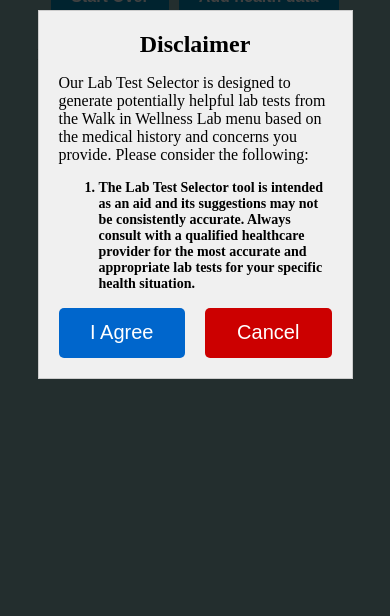
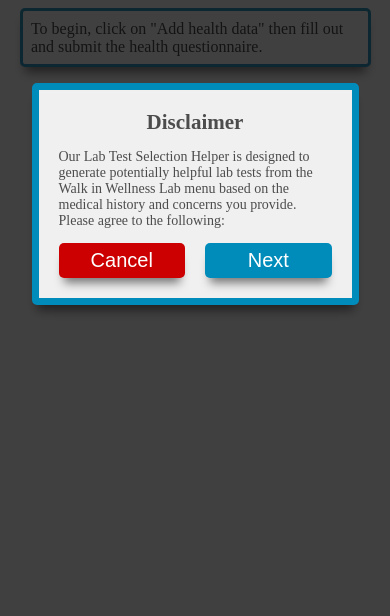
Before and after one commit to thejsx/GPT-lab-selector, a FastAPI app: page / in a window 390 px wide. Shown: the part 228-844 px from the top of the page. Run offline with FastAPI, Linux system fonts and the light colour scheme.

Commit message:
Completely revamped front end. Add to cart more info options (not functional yet), changed color scheme, added logo, fixed some backend bugs. Panel results have been upgraded on backend. Other misc changes

```diff
--- a/main.py
+++ b/main.py
@@ -7,7 +7,7 @@ import os
 from fastapi.staticfiles import StaticFiles
 import gpt_funcs
 import labtests
-from test_search import find_lab_test_matches_complete
+from test_search import find_lab_test_matches_complete, remove_panels
 from starlette.responses import Response
 import models
 
@@ -22,8 +22,6 @@ templates = Jinja2Templates(directory="templates")
 def read_root(request: Request):
     return templates.TemplateResponse("input.html", {"request": request})
 
-
-
 @app.post("/process")
 async def process_query(query: models.QueryData = Body(...)):
     query = query.dict()
@@ -34,6 +32,7 @@ async def process_query(query: models.QueryData = Body(...)):
         return {}
     try:
         final_dict,panel_dict = find_lab_test_matches_complete(gpt_response)
+        panel_dict = remove_panels(query['query'], panel_dict)
     except Exception as e:
         print(f'The gpt_response {gpt_response} generated an error {e}')
         return {}
--- a/static/main.css
+++ b/static/main.css
@@ -11,20 +16,23 @@ body {
 
 .disclaimer {
     background-color: #f0f0f0;
-    border: 1px solid #cccccc;
+    border: 7px solid #008CBA;
     padding: 20px;
     margin: 20px auto;
     width: 70%;
     text-align: left;
     overflow-y: auto;
     max-height: 100%;
+    box-shadow: 0 10px 10px -5px rgba(0, 0, 0, 0.5);
+    border-radius: 5px;
+
   }
 
   .disclaimer h2 {
     text-align: center;
   }
 
-  #disclaimer2, #disclaimer3 {
+  #disclaimer2, #disclaimer3, #disclaimer4 {
     display: none;
   }
 
@@ -34,18 +42,19 @@ body {
     gap: 20px;
   }
 
-  #agreeButton, .cancelButton, #nextButton1, #nextButton2 {
-    width: 200px;
-    height: 50px;
-    background-color: #0066cc;
+  .agreeButton, .cancelButton {
+    width: 150px;
+    height: 35px;
+    background-color: #008CBA;
     color: #ffffff;
     border: none;
     border-radius: 5px;
     font-size: 20px;
     cursor: pointer;
+    box-shadow: 0 10px 10px -5px rgba(0, 0, 0, 0.5);
   }
 
-  #agreeButton:hover, #cancelButton:hover {
+  .agreeButton:hover {
     background-color: #004d99;
   }
 
@@ -70,48 +104,73 @@ body {
     align-items: center;
     justify-content: center;
     width: 100%;
-    padding: 2%;
-    margin: 1vh 0 1vh 0;
+    padding: 1vh 0;
+    margin: 1vh 0;
 
 }
 
 #Instructions {
     background-color: white;
-    border: 1px solid black;
+    border: 3px solid rgb(51, 156, 197);
+    border-radius: 5px;
     align-items: center;
     width: fit-content;
-    padding: 2vw;
+    max-width: 90vw;
+    padding: 1vh;
+    box-shadow: 0 10px 10px -5px rgba(0, 0, 0, 0.5);
+    box-sizing: border-box;
 }
 
 #input-container {
     display: none;
+    gap: 1vh;
     align-items: center;
     flex-direction: column;
     justify-content: center;
     width: 100%;
-    padding: 10px;
+    padding: 1vh 1vw;
+    margin: 1vh auto;
 }
 
-
-#query {
+#form {
+    display: flex;
+    flex-direction: column;
+    gap: 1vh;
     background-color: white;
-    border: 1px solid blue;
+    border: 3px solid rgb(51, 156, 197);
+    border-radius: 5px;
     padding: 2vw;
     width: fit-content;
-    max-width: 80vw;
+    max-width: 90vw;
+    box-shadow: 0 10px 10px -5px rgba(0, 0, 0, 0.5);
+    box-sizing: border-box;
 }
 
+#q1, #q3 {
+  display: flex;
+  font-weight: bold;
+  align-items: center;
+  justify-content: center;
+  margin: 0;
+}
+
+#q3 {
+  display: none;
+}
 
 #button-container {
     display: flex;
     justify-content: center;
     align-items: center;
     gap: 10px; /* Add a gap between buttons */
+    margin: 1vh auto;
+    padding: 1vh 0;
 }
 
 #second-button-container {
     display: none;
-    margin-top: 2vh;
+    margin: 1vh auto;
+    padding: 1vh 0;
     justify-content: center;
     align-items: center;
     gap: 10px; /* Add a gap between buttons */
@@ -128,61 +196,98 @@ body {
     width: 100%;
 }
 
-
 #messages {
     background-color: white;
-    border: 1px solid green;
+    border: 3px solid rgb(51, 156, 197);
+    border-radius: 5px;
     padding: 2vw;
     width: fit-content;
-    max-width: 80%;
+    max-width: 90vw;
+    box-shadow: 0 10px 10px -5px rgba(0, 0, 0, 0.5);
+    box-sizing: border-box;
 }
 
-.results-container {
-    display: grid;
-    grid-template-columns: auto auto;
+#results-container {
+    display: none;
+    grid-template-columns: auto;
     grid-template-rows: auto auto;
     grid-column-gap: 2vw;
+    grid-row-gap: 2vh;
     justify-content: space-evenly;
     width: fit-content;
     max-width: 95vw;
-    margin: 3vh auto 2.5vh auto;
+    margin: 1vh auto;
+    padding: 1vh 0;
+    justify-items: center;
 }
 
-.results-container h2 {
+#results-container h2 {
     font-size: 16px;
+}
+
+#result1Box, #result2Box {
+  display: flex;
+  flex-direction: column;
+  gap: 1vh;
+  max-width: 100%;
 }
 
 #result1, #result2 {
     overflow-wrap: break-word;
     background-color: white;
-    display: flex;
-    flex-direction: column;
-    justify-content: space-around;
+    display: grid;
+    grid-template-columns: 2fr 1fr 0.85fr;
     gap: 1vh;
-    border: 1px solid red;
+    border: 3px solid rgb(51, 156, 197);
+    border-radius: 5px;
     padding: 1.5vw;
     margin-top: 1vh;
     width: fit-content;
     min-width: 90%;
+    min-height: 20px;
+    max-width: 100%;
+    box-sizing: border-box;
+    box-shadow: 0 10px 10px -5px rgba(0, 0, 0, 0.5);
+
+}
+
+#panelModal {
+  display: none;
+}
+
+#panel-box {
+  display: flex;
+  background-color: #f0f0f0;
+  border: 7px solid rgb(51, 156, 197);
+  border-radius: 5px;
+  padding: 2vh;
+  margin: auto;
+  width: fit-content;
+  height: fit-content;
+  overflow-y: auto;
+  gap: 1vh;
+  max-width: 90vw;
+  box-shadow: 0 10px 10px -5px rgba(0, 0, 0, 0.5);
 }
 
 .panel {
-    width: 100%;
-    display: flex;
-    flex-direction: column;
+  display: none;
+  text-align: left;
+  flex-direction: column;
+  width: 100%;
 }
 
 .bold-key {
     font-weight: bold;
-    margin: 0;
 }
 
-.indented-item {
-    display: flex;
+.test-grid {
+    display: grid;
+    grid-template-columns: 1fr 1fr;
     flex-wrap: wrap;
-    gap: 2vw;
-    padding-left: 15px;
+    gap: 1vw;
     font-weight: 100;
+    margin: 0 10%;
 }
 
 #result2 p {
@@ -441,52 +568,67 @@ h1 {
     font-size: 16px; /* Set a font size */
     font-weight: bold;
     transition: background-color 0.3s ease; /* Add transition */
+    box-shadow: 0 10px 10px -5px rgba(0, 0, 0, 0.5);
   }
 
-  .myButton:hover {
+  .myButton:hover, .cart-button:hover, .info-button:hover {
     background-color: #007B9A; /* Change background color on hover */
   }
 
-  .myButton:active {
+  .myButton:active, .cart-button:active, .info-button:active, .agreeButton:active, .cancelButton:active {
     background-color: #005C6C; /* Change background color on click */
     box-shadow: 0 5px #002D33; /* Add box shadow */
     transform: translateY(4px); /* Move button 4px down */
   }
-
 
   /* dealing with larger screens */
   body {
     font-size: 16px; /* Default font size for smaller screens */
   }
 
-  .disclaimer li {
+  .disclaimer {
     font-size: 14px;
-    font-weight: bold;
   }
 
+@media (max-width: 406px) {
+  h1 {
+    font-size: 24px;
+  }
+}
+
   @media (min-width: 768px) {
-    body, .results-container h2, #disclaimer p {
+    body, #results-container h2, .disclaimer {
       font-size: 18px; /* Increased font size for screens 768px and wider */
     }
-    .box, .drop-down, #queryInput, .checklistbuttons button, .query-box div button, .disclaimer li {
+    .box, .drop-down, #queryInput, .checklistbuttons button, .query-box div button {
         font-size: 14px;
     }
   }
 
   @media (min-width: 1024px) {
-    body, .results-container h2, .disclaimer p {
+    body, #results-container h2, .disclaimer {
       font-size: 20px; /* Even larger font size for screens 1024px and wider */
     }
-    .box, .drop-down, #queryInput, .checklistbuttons button, .query-box div button, .disclaimer li {
+    .box, .drop-down, #queryInput, .checklistbuttons button, .query-box div button {
         font-size: 16px;
     }
   }
 
+  @media (min-width: 1200px) {
+    #results-container {
+      grid-template-columns: auto auto;
+      grid-template-rows: auto;
+    }
+    #result1, #result2 {
+      grid-template-columns: 3.5fr 1fr 0.9fr;
+    }
+  }
+
   @media (min-width: 1350px) {
-    body, .results-container h2, .disclaimer p {
+    body, #results-container h2, .disclaimer {
       font-size: 24px; /* Even larger font size for screens 1350px and wider */
     }
-    .box, .drop-down, #queryInput, .checklistbuttons button, .query-box div button, .disclaimer li {
+    .box, .drop-down, #queryInput, .checklistbuttons button, .query-box div button {
         font-size: 18px;
     }
   }
--- a/static/main.js
+++ b/static/main.js
@@ -26,7 +26,9 @@ function compareDicts(dict1, dict2) {
             return false;
         }
     }
-    if  ((dict1['Conditions'].length !== 0 || dict2['Conditions'].length !== 0) &&(dict1['Conditions'].length !== dict2['Conditions'].length || dict1['Conditions'].every((val,index) => val !== dict2['Conditions'][index]) || dict2['Conditions'].every((val,index) => val !== dict1['Conditions'][index]))) {
+    // if  ((dict1['Conditions'].length !== 0 || dict2['Conditions'].length !== 0) &&(dict1['Conditions'].length !== dict2['Conditions'].length || dict1['Conditions'].every((val,index) => val !== dict2['Conditions'][index]) || dict2['Conditions'].every((val,index) => val !== dict1['Conditions'][index]))) {
+
+    if (dict1['Conditions'].every(val => dict2['Conditions'].includes(val)) !== true || dict2['Conditions'].every(val => dict1['Conditions'].includes(val)) !== true) {
         return false;
     }
     if (dict1['Query'] !== dict2['Query']) {
@@ -45,22 +47,38 @@ document.getElementById('nextButton2').addEventListener('click', function(event)
     document.getElementById('disclaimer3').style.display = "block";
 });
 
+document.getElementById('nextButton3').addEventListener('click', function(event) {
+    document.getElementById('disclaimer3').style.display = "none";
+    document.getElementById('disclaimer4').style.display = "block";
+});
+
 document.getElementById('agreeButton').addEventListener('click', function(event) {
     document.getElementById('agreeModal').style.display = "none";
 });
 
-var cancelButtons = document.getElementsByClassName('cancelButton');
-
-for (var i = 0; i < cancelButtons.length; i++) {
-    cancelButtons[i].addEventListener('click', function(event) {
-        console.log('called')
+document.getElementById('cancelButton').addEventListener('click', function(event) {
     if(document.referrer === "" || document.referrer === "http://127.0.0.1:8000/") {
         window.location.href = "https://ppl.luminatehealth.com/";
     } else {
         window.history.back();
     }
 });
-}
+
+document.getElementById('back1').addEventListener('click', function(event) {
+    document.getElementById('disclaimer2').style.display = "none";
+    document.getElementById('disclaimer1').style.display = "block";
+});
+
+document.getElementById('back2').addEventListener('click', function(event) {
+    document.getElementById('disclaimer3').style.display = "none";
+    document.getElementById('disclaimer2').style.display = "block";
+});
+
+document.getElementById('back3').addEventListener('click', function(event) {
+    document.getElementById('disclaimer4').style.display = "none";
+    document.getElementById('disclaimer3').style.display = "block";
+});
+
 
 document.addEventListener("keyup", function(event) {
     if (event.target.id === 'queryInput'){
@@ -156,9 +174,12 @@ function submitQuery(query) {
     document.body.style.cursor = 'wait';
     var loading = document.querySelector('.loading');
     loading.style.display = 'flex';
-    document.getElementById('notes-container').style.display = 'flex';
+
+    // document.getElementById('notes-container').style.display = 'flex';
+    // document.getElementById('notes').textContent = "Please note that the lab tests that are returned here may be inconsistent or inaccurate. Additionally, other laboratory or non-laboratory tests that are not offered here may be more appropriate. It is recommended that you consult with a qualified healthcare provider to determine what lab tests are most appropriate for your specific medical needs.";
+
     document.getElementById('Instructions').textContent = "Getting lab tests.. this could take a minute.";
-    document.getElementById('notes').textContent = "Please note that the lab tests that are returned here may be inconsistent or inaccurate. Additionally, other laboratory or non-laboratory tests that are not offered here may be more appropriate. It is recommended that you consult with a qualified healthcare provider to determine what lab tests are most appropriate for your specific medical needs.";
+    document.getElementById('rationaleCont').style.display = 'flex';
 
     let data = {query: query }
     fetch('/process', {
@@ -194,6 +215,10 @@ function submitQuery(query) {
                 document.getElementById('Instructions').innerHTML = "Here are lab tests that may be helpful given your clinical history and concerns.<br>Please click on a lab test to see why.";}
 
         document.getElementById('messages').innerHTML = "Please click on a lab test above to get the rationale.";
+        document.getElementById('results-container').style.display = 'grid';
+        document.getElementById('q3').style.display = 'flex';
+
+        window.scrollTo(0,0);
 
         var result1Div = document.getElementById('result1');
         var result2Div = document.getElementById('result2');
@@ -201,30 +226,94 @@ function submitQuery(query) {
         var panelsDict = data["Panels"];
 
         for (var key in gptTestsDict) {
-            var a = document.createElement('a');
-            a.innerHTML = gptTestsDict[key]
-            a.style.cursor = 'pointer;'
-            a.addEventListener('click',createLinkClickHandler(query, data['Dicts']));
-            result1Div.appendChild(a);
+            // Create a new div for each row
+            var rowDiv = document.createElement('div');
+            rowDiv.style.display = 'contents';
+
+            // Test link
+            var aTest = document.createElement('a');
+            aTest.innerHTML = gptTestsDict[key];
+            aTest.style.cursor = 'pointer';
+            aTest.addEventListener('click', createLinkClickHandler(query, data['Dicts']));
+            rowDiv.appendChild(aTest);
+
+            // Add to Cart link
+            var aCart = document.createElement('button');
+            aCart.innerHTML = 'Add to Cart';
+            aCart.className = 'cart-button';
+            aCart.href = '#'; // Placeholder URL
+            aCart.style.cursor = 'pointer';
+            rowDiv.appendChild(aCart);
+
+            // More Info link
+            var aInfo = document.createElement('button');
+            aInfo.innerHTML = 'More Info';
+            aInfo.className = 'info-button';
+            aInfo.href = '#'; // Placeholder URL
+            aInfo.style.cursor = 'pointer';
+            rowDiv.appendChild(aInfo);
+
+            // Append the row to the result div
+            result1Div.appendChild(rowDiv);
         }
 
         for (var key in panelsDict) {
-            var panel = document.createElement('div');
-            panel.className = 'panel';
-            var panelTitle = document.createElement('div');
-            panelTitle.innerHTML = '<span class="bold-key">' + key + ':' + '</span>';
-            panel.appendChild(panelTitle);
-            var tests = document.createElement('div');
-            tests.className = 'indented-item';
+            var rowDiv = document.createElement('div');
+            rowDiv.style.display = 'contents';
+
+            var aPanel = document.createElement('a');
+            aPanel.innerHTML = key;
+            aPanel.style.cursor = 'pointer';
+            aPanel.addEventListener('click', panelClick);
+            rowDiv.appendChild(aPanel);
+
+            var aCart = document.createElement('button');
+            aCart.innerHTML = 'Add to Cart';
+            aCart.className = 'cart-button'
+            aCart.href = '#'; // Placeholder URL
+            aCart.style.cursor = 'pointer';
+            rowDiv.appendChild(aCart);
+
+            var aInfo = document.createElement('button');
+            aInfo.innerHTML = 'More Info';
+            aInfo.className = 'info-button';
+            aInfo.href = '#'; // Placeholder URL
+            aInfo.style.cursor = 'pointer';
+            rowDiv.appendChild(aInfo);
+
+            result2Div.appendChild(rowDiv);
+
+            // create a seperate html element for the panel tests
+            var panelBox = document.getElementById('panel-box');
+            var panelTests = document.createElement('div');
+            panelTests.className = 'panel';
+            panelTests.id = key;
+            var boldkey = document.createElement('div');
+            boldkey.className = 'bold-key';
+            boldkey.innerHTML = 'The following tests are included in the ' + key.slice(0,key.indexOf('(')-1) + ':' + '<br><br>';
+            panelTests.appendChild(boldkey);
+            var testGrid = document.createElement('div');
+            testGrid.className = 'test-grid';
             panelsDict[key].forEach((item) => {
+                if (typeof item === 'string') {
                     var test = document.createElement('a');
                     test.style.cursor = 'pointer;'
                     test.addEventListener('click',createLinkClickHandler(query, data['Dicts']));
                     test.innerHTML = item;
-                tests.appendChild(test);
+                    testGrid.appendChild(test);
+                }
+                else {
+                    for (let i=0; i<item.length; i++) {
+                        var div = document.createElement('div');
+                        var textNode = document.createTextNode(item[i]);
+                        div.appendChild(textNode);
+                        testGrid.appendChild(div);
+                    }
+                }
             })
-            panel.appendChild(tests);
-            result2Div.appendChild(panel);
+            panelTests.appendChild(testGrid);
+            panelBox.appendChild(panelTests);
+
         }
 }})
     .catch((error) => {
@@ -299,7 +388,20 @@ function createLinkClickHandler(query, data) {
         });
     }};
 
-// code to color all equivalent links green after clicking
+function panelClick(event) {
+        var clickedText = event.target.textContent;
+        event.stopPropagation();
+        var panel = document.getElementById(clickedText);
+        panel.style.display = 'flex';
+        var modal = document.getElementById('panelModal');
+        modal.style.display = 'flex';
+        window.onclick = function(event) {
+            modal.style.display = "none";
+            panel.style.display = "none";
+        }
+    }
+
+// code to color all equivalent links green after clicking (no longer needed) now just returns equivalent names
 function colorLinkHandler(clickedText,data) {
     equivalentNames = [clickedText];
     if (data[0].indexOf(clickedText) != -1 && data[1].indexOf(clickedText) !== -1) {}
@@ -308,10 +410,10 @@ function colorLinkHandler(clickedText,data) {
     else {
         equivalentNames.push(data[0][data[1].indexOf(clickedText)])    }
 
+                // Select all links with the equivalent name (not used anymore)
     let links = document.getElementsByTagName("a");
-            // Select all links with the equivalent name
     for (let i = 0; i < links.length; i++) {
-        links[i].style.color = 'black';
+        links[i].style.color = '';
         let linkText = links[i].textContent;
         for (let j = 0; j < equivalentNames.length; j++) {
             if (linkText.indexOf(equivalentNames[j]) !== -1) {
--- a/templates/input.html
+++ b/templates/input.html
@@ -8,53 +8,57 @@
 
 <body>
     <div id="agreeModal" class="modal">
-        <div id="disclaimer1" class="disclaimer" >
+        <div id="disclaimer1" class="disclaimer">
             <h2>Disclaimer</h2>
-            <p>Our Lab Test Selector is designed to generate potentially helpful lab tests from the Walk in Wellness Lab menu based on the medical history and concerns you provide. Please consider the following:</p>
-                <ol><li value="1">The Lab Test Selector tool is intended as an aid and its suggestions may not be consistently accurate. Always consult with a qualified healthcare provider for the most accurate and appropriate lab tests for your specific health situation.</li></ol>
+            <p> Our Lab Test Selection Helper is designed to generate potentially helpful lab tests from the Walk in Wellness Lab menu based on the medical history and concerns you provide. Please agree to the following:</p>
             <div id="buttonWrapper">
-                <button id="nextButton1">I Agree</button>
-                <button class="cancelButton">Cancel</button>
+                <button class="cancelButton" id="cancelButton">Cancel</button>
+                <button class="agreeButton" id="nextButton1">Next</button>
             </div>
         </div>
 
         <div id="disclaimer2" class="disclaimer" >
             <h2>Disclaimer</h2>
-            <p>Our Lab Test Selector is designed to generate potentially helpful lab tests from the Walk in Wellness Lab menu based on the medical history and concerns you provide. Please consider the following:</p>
-                <ol><li value="2">You acknowledge and assume any risks associated with the use of this application.</li></ol>
+            <p>(1 of 3)  The Lab Test Selector tool is intended as an aid and its suggestions may not be consistently accurate. Always consult with a qualified healthcare provider for the most accurate and appropriate lab tests for your specific health situation.</p>
             <div id="buttonWrapper">
-                <button id="nextButton2">I Agree</button>
-                <button class="cancelButton">Cancel</button>
+                <button class="cancelButton" id="back1">Back</button>
+                <button class="agreeButton" id="nextButton2">I Agree</button>
             </div>
         </div>
 
         <div id="disclaimer3" class="disclaimer" >
             <h2>Disclaimer</h2>
-            <p>Our Lab Test Selector is designed to generate potentially helpful lab tests from the Walk in Wellness Lab menu based on the medical history and concerns you provide. Please consider the following:</p>
-                <ol><li value="3">The results of the lab tests will not be interpreted by this tool. The interpretation of lab results should be done by a qualified healthcare provider, taking into account your unique medical situation.</li></ol>
+                <p>(2 of 3)  Other tests that are not offerred by our lab may be more appropriate for your unique medical concerns.</p>
             <div id="buttonWrapper">
-                <button id="agreeButton">I Agree</button>
-                <button class="cancelButton">Cancel</button>
+                <button class="cancelButton" id="back2">Back</button>
+                <button class="agreeButton" id="nextButton3">I Agree</button>
             </div>
         </div>
-  </div>
 
+        <div id="disclaimer4" class="disclaimer" >
+            <h2>Disclaimer</h2>
+                <p>(3 of 3)  The results of the lab tests should only be interpretted by a qualified healthcare provider, taking into account your unique medical situation.</p>
+            <div id="buttonWrapper">
+                <button class="cancelButton" id="back3">Back</button>
+                <button class="agreeButton" id="agreeButton">I Agree</button>
+            </div>
+        </div>
+    </div>
 
-    <h1 id="API-title">Walk in Wellness Lab Test Selector</h1>
+    <div id="title-box">
+        <a class="logo-container" href="https://ppl.luminatehealth.com/patient/dashboard/">
+            <img src="https://ppl.luminatehealth.com/assets/images/ppl_whitelabel_logo.png" alt="Logo">
+        </a>
+        <h1 id="API-title">Lab Test Selection Helper</h1>
+    </div>
 
     <div class="instructions-container">
-        <div id="Instructions">Please click on "Add health data" then fill out and submit the form to get assistance with lab test selection.</div>
+        <div id="Instructions">To begin, click on "Add health data" then fill out and submit the health questionnaire.</div>
     </div>
 
     <div id="button-container">
         <input type="button" class="myButton" id="refresh" value="Start Over">
         <input type="button" class="myButton" id="addInfo" value="Add health data">
-    </div>
-
-    <div id="input-container">
-        <form id="form">
-            <div id="query" name="query" rows="2"></div>
-        </form>
     </div>
 
     <div id="myModal" class="modal">
@@ -63,16 +67,26 @@
         </div>
     </div>
 
-    <div class="results-container">
-        <h2>Helpful lab tests:</h2>
-        <h2>Panels including these tests:</h2>
-        <div id="result1"></div>
-        <div id="result2"></div>
+    <div id="results-container">
+        <div id="result1Box">
+            <h2>Lab tests from our menu that may be helpful:<br>(click on test for rationale)</h2>
+            <div id="result1"></div>
+        </div>
+        <div id="result2Box">
+            <h2>Specialty panels which include tests:<br>(click on panel to see tests)</h2>
+            <div id="result2"></div>
+        </div>
     </div>
 
-    <h2>Lab Test Rationale: </h2>
-    <div class="message-container">
-        <div id="messages">Add health data first to get helpful lab tests...</div>
+    <div id="panelModal" class="modal">
+        <div id="panel-box"></div>
+    </div>
+
+    <div id="rationaleCont">
+        <h3>Lab Test rationale: </h3>
+        <div class="message-container">
+            <div id="messages">Getting lab tests, please wait...</div>
+        </div>
     </div>
 
     <div id="second-button-container">
@@ -80,9 +94,17 @@
         <input type="button" class="myButton" id="addInfo2" value="Add health data">
     </div>
 
-    <div id="notes-container">
+    <div id="input-container">
+        <h3 id="q1">Medical query:</h3>
+        <form id="form">
+            <div id="query" name="query" rows="2"></div>
+            <div id="q3">To change the query click on "Add health data" or "Start Over".</div>
+        </form>
+    </div>
+
+    <!-- <div id="notes-container">
         <div id="notes"></div>
-    </div>
+    </div> -->
 
     <div id="validModal" class="validModal">
         <p id="modal-valid-text"></p>
```
Also changed, not shown: other parts of static/main.css (+82 -21 lines), labtests.py (+3 -3 lines), static/checklist.html (+7 -7 lines), test_search.py (+10 -2 lines). Lines whose indentation alone changed are shown as unchanged.
